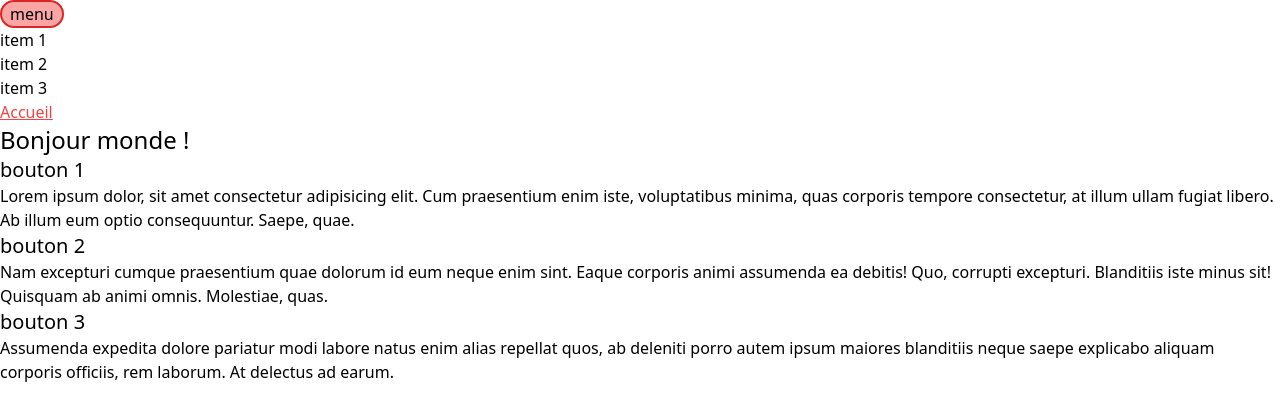
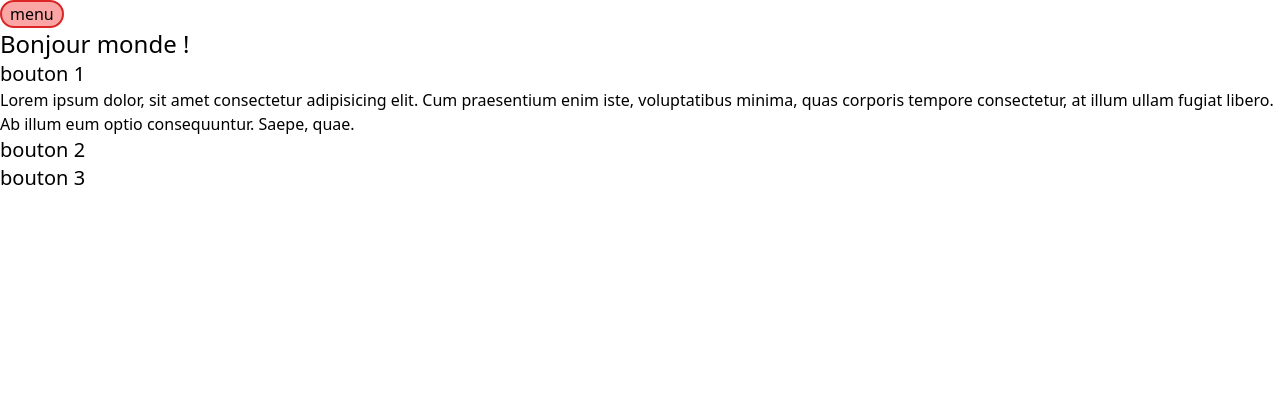
Before and after one commit to shaoual/audascent, a Vue app: page / in a window 1280 px wide. Shown: the top 416 px of the page. Built offline with nearby package versions, Linux system fonts and the light colour scheme.

Commit message:
boutons finis + ajout liens vers d'autres pages

```diff
--- a/src/App.vue
+++ b/src/App.vue
@@ -20,23 +20,21 @@ onErrorCaptured((err, instance, info) => {
     <!-- nav#mainNav>ul>li*3>a[href="#"]{item $} -->
     <Transition class="transition-transform duration-1000" enter-from-class="-translate-x-full"
       enter-to-class="translate-x-0" leave-active-class="-translate-x-full">
-      <nav id="mainNav">
+      <nav id="mainNav" v-show="menuIsOpen">
         <ul>
-          <li><a href="#">item 1</a></li>
-          <li><a href="#">item 2</a></li>
-          <li><a href="#">item 3</a></li>
+          <li>
+            <RouterLink to="/" class="text-red-500 underline"> Accueil </RouterLink>
+          </li>
+          <li>
+            <RouterLink to="/donnees" class="text-red-500 underline"> data </RouterLink>
+          </li>
+
         </ul>
       </nav>
     </Transition>
 
 
-    <nav>
-      <ul>
-        <li>
-          <RouterLink to="/" class="text-red-500 underline"> Accueil </RouterLink>
-        </li>
-      </ul>
-    </nav>
+
 
   </header>
   <RouterView v-slot="{ Component }">
--- /dev/null
+++ b/src/pages/donnees.vue
@@ -0,0 +1,11 @@
+<!-- eslint-disable vue/multi-word-component-names -->
+<script setup lang="ts">
+import { ref } from 'vue';
+
+
+</script>
+
+<template>
+  <h1 class="text-2xl">afficher donnees</h1>
+
+</template>
--- a/src/pages/index.vue
+++ b/src/pages/index.vue
@@ -1,19 +1,30 @@
+<!-- eslint-disable vue/multi-word-component-names -->
 <script setup lang="ts">
+import { ref } from 'vue';
+
 //
+const sectionOpen = ref(1)
+
 </script>
 
 <template>
   <h1 class="text-2xl">Bonjour monde !</h1>
   <section>
-    <button class="text-xl">bouton 1</button>
-    <p>Lorem ipsum dolor, sit amet consectetur adipisicing elit. Cum praesentium enim iste, voluptatibus minima, quas corporis tempore consectetur, at illum ullam fugiat libero. Ab illum eum optio consequuntur. Saepe, quae.</p>
+    <button @click="sectionOpen = 1" class="text-xl">bouton 1</button>
+    <p v-show="sectionOpen === 1">
+      Lorem ipsum dolor, sit amet consectetur adipisicing elit. Cum praesentium enim iste, voluptatibus minima, quas
+      corporis tempore consectetur, at illum ullam fugiat libero. Ab illum eum optio consequuntur. Saepe, quae.</p>
   </section>
   <section>
-    <button class="text-xl">bouton 2</button>
-    <p>Nam excepturi cumque praesentium quae dolorum id eum neque enim sint. Eaque corporis animi assumenda ea debitis! Quo, corrupti excepturi. Blanditiis iste minus sit! Quisquam ab animi omnis. Molestiae, quas.</p>
+    <button @click="sectionOpen = 2" class="text-xl">bouton 2</button>
+    <p v-show="sectionOpen === 2">
+      Nam excepturi cumque praesentium quae dolorum id eum neque enim sint. Eaque corporis animi assumenda ea debitis!
+      Quo, corrupti excepturi. Blanditiis iste minus sit! Quisquam ab animi omnis. Molestiae, quas.</p>
   </section>
   <section>
-    <button class="text-xl">bouton 3</button>
-    <p>Assumenda expedita dolore pariatur modi labore natus enim alias repellat quos, ab deleniti porro autem ipsum maiores blanditiis neque saepe explicabo aliquam corporis officiis, rem laborum. At delectus ad earum.</p>
+    <button @click="sectionOpen = 3" class="text-xl">bouton 3</button>
+    <p v-show="sectionOpen === 3">
+    Assumenda expedita dolore pariatur modi labore natus enim alias repellat quos, ab deleniti porro autem ipsum
+      maiores blanditiis neque saepe explicabo aliquam corporis officiis, rem laborum. At delectus ad earum.</p>
   </section>
 </template>
```
